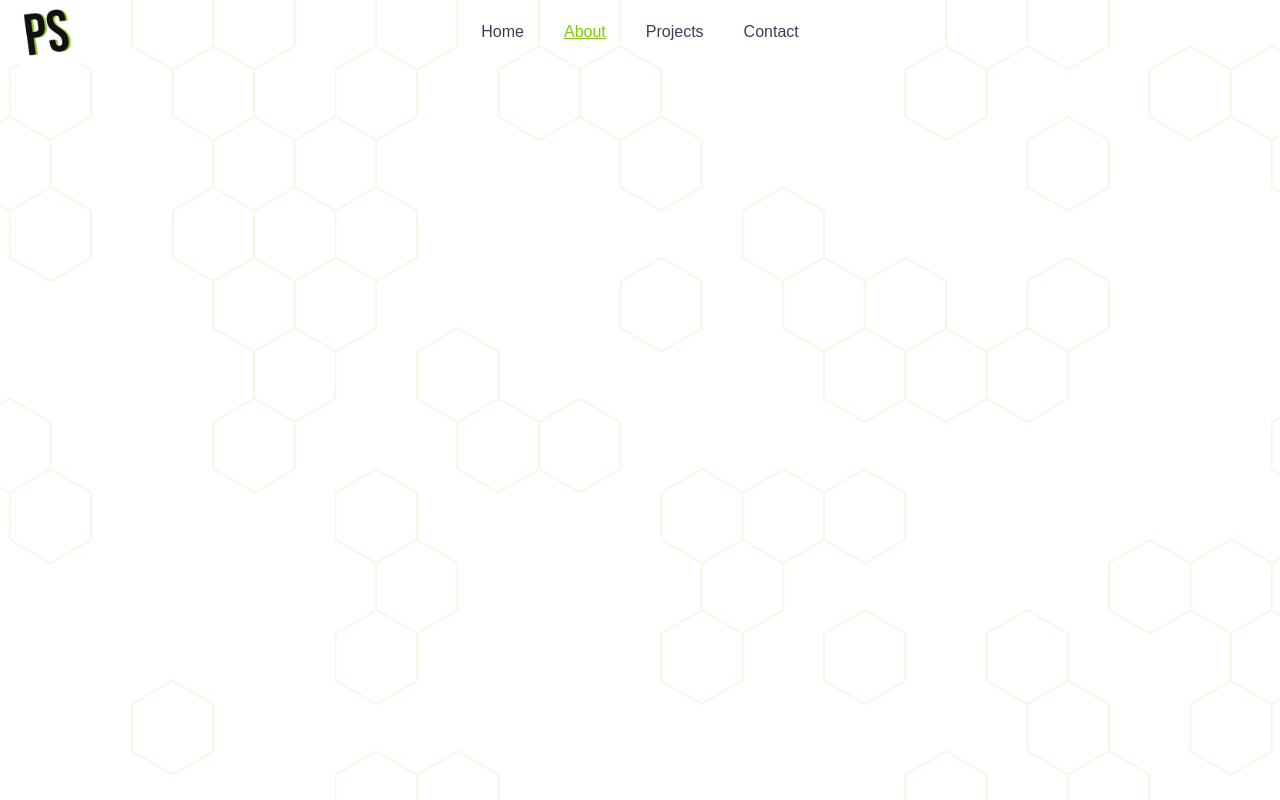
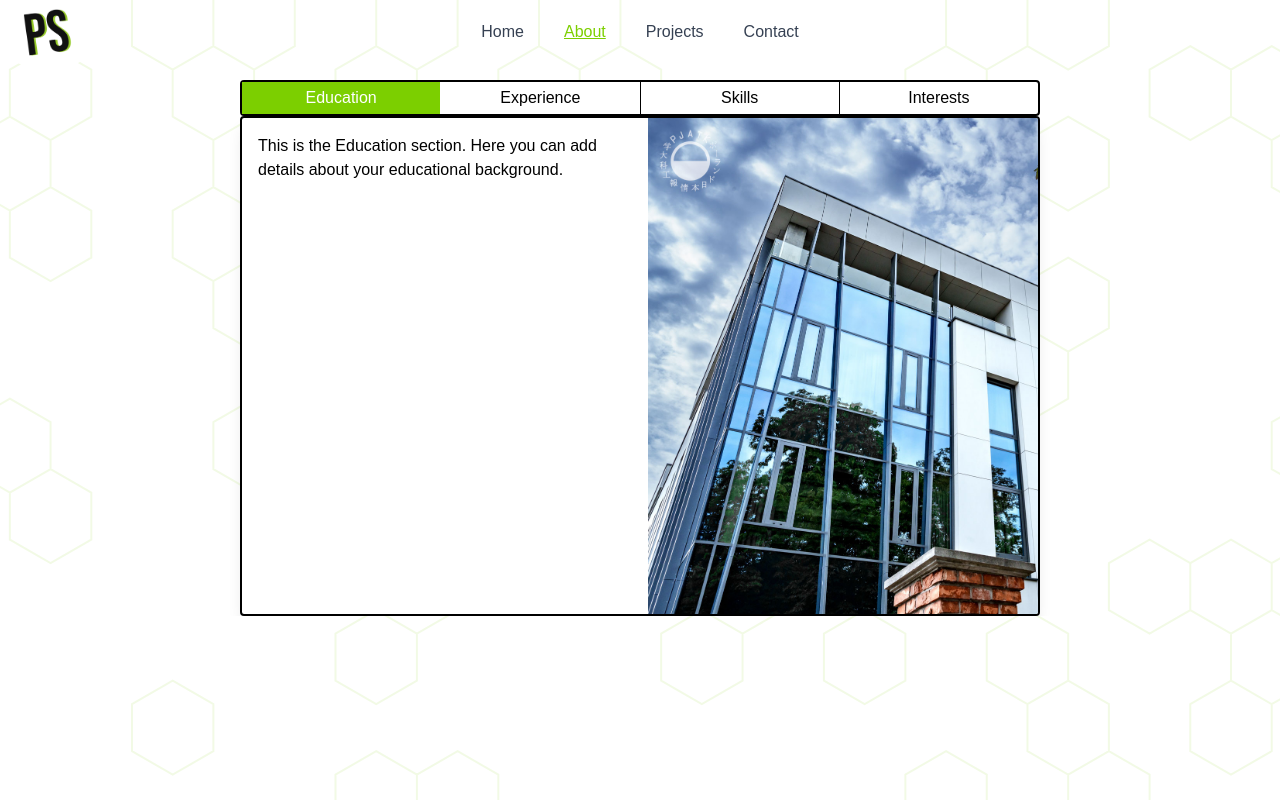
Before and after one commit to PawelSzeliga23/portfolioApp, a React (Vite) app: page /about in a window 1280 px wide. Built offline with nearby package versions, Linux system fonts and the light colour scheme; a web font is replaced by a local one.

Commit message:
About section in progress

```diff
--- a/src/App.tsx
+++ b/src/App.tsx
@@ -1,6 +1,7 @@
 import NavBar from "./components/navBar"
 import { BrowserRouter as Router, Routes, Route } from 'react-router-dom'
 import Home from "./components/Home"
+import About from "./components/About"
 import FadeInComponent from "./components/FadeInComponent"
 import Project from "./components/Project"
 import Projects from "./components/projects"
@@ -12,6 +13,7 @@ const App = () => {
         <NavBar />
         <Routes>
           <Route path="/" element={<FadeInComponent ><Home></Home></FadeInComponent>} />
+          <Route path="/about" element={<FadeInComponent ><About></About></FadeInComponent>} />
           <Route path="/projects" element={<FadeInComponent ><Projects /></FadeInComponent>} />
           <Route path="/project/:id" element={<FadeInComponent><Project /></FadeInComponent>} />
         </Routes>
--- /dev/null
+++ b/src/components/About.tsx
@@ -0,0 +1,89 @@
+import React, { useState } from 'react';
+import PJATK from '../assets/Budenk A 6_20230710_fot.- Magdalena Pierzchała.jpg';
+import INTREST from '../assets/Intrest.jpg';
+import { motion } from 'framer-motion';
+const About: React.FC = () => {
+    const [sections] = useState(['Education', 'Experience', 'Skills', 'Interests']);
+    const [activeSection, setActiveSection] = useState(sections[0]);
+    return (
+        <div className='mt-20 flex flex-col items-center justify-center bg-white z-50 mx-60'>
+            <div className="flex w-full justify-between mx-52 border-2 border rounded bg-white space-x-0">
+                {sections.map((section, index) => (
+                    <button
+                        key={section}
+                        className={`flex-1 text-center p-1 transition duration-200 ${activeSection === section ? 'bg-lime-500 text-white' : 'hover:text-lime-600'
+                            } ${index !== sections.length - 1 ? 'border-r' : ''} hover:cursor-pointer`}
+                        onClick={() => setActiveSection(section)}
+                    >
+                        {section}
+                    </button>
+                ))}
+            </div>
+                <motion.div
+                    key={activeSection}
+                    className="w-full h-500 bg-white border-2 border rounded shadow-lg overflow-hidden"
+                    initial={{ maxHeight: 0, opacity: 0 }}
+                    animate={{ maxHeight: 500, opacity: 1 }}
+                    exit={{ maxHeight: 0, opacity: 0 }}
+                    transition={{ duration: 0.5, ease: "easeInOut" }}
+                >
+                    <div className="grid grid-cols-2 gap-4 h-full">
+                        <div className='flex flex-col p-4'>
+                            {activeSection === 'Education' && (
+                                <p>
+                                    This is the Education section. Here you can add details about your educational background.
+                                </p>
+                            )}
+                            {activeSection === 'Experience' && (
+                                <p>
+                                    This is the Experience section. Here you can add details about your professional experience.
+                                </p>
+                            )}
+                            {activeSection === 'Skills' && (
+                                <p>
+                                    This is the Skills section. Here you can add details about your skills and expertise.
+                                </p>
+                            )}
+                            {activeSection === 'Interests' && (
+                                <p>
+                                    This is the Interests section. Here you can add details about your hobbies and interests.
+                                </p>
+                            )}
+                        </div>
+                        <div className="h-full">
+                            {activeSection === 'Education' && (
+                                <img
+                                    src={PJATK}
+                                    alt="Education"
+                                    className="w-full h-full object-cover object-[left_top]"
+                                />
+                            )}
+                            {activeSection === 'Experience' && (
+                                <img
+                                    src="path/to/experience-image.jpg"
+                                    alt="Experience"
+                                    className="w-full h-full object-cover object-[left_top]"
+                                />
+                            )}
+                            {activeSection === 'Skills' && (
+                                <img
+                                    src="path/to/skills-image.jpg"
+                                    alt="Skills"
+                                    className="w-full h-full object-cover object-[left_top]"
+                                />
+                            )}
+                            {activeSection === 'Interests' && (
+                                <img
+                                    src={INTREST}
+                                    alt="Interests"
+                                    className="w-full h-full object-cover"
+                                />
+                            )}
+                        </div>
+                    </div>
+                </motion.div>
+        </div>
+    );
+};
+
+export default About;
```
Also changed, not shown: src/assets/Budenk A 6_20230710_fot.- Magdalena Pierzchała.jpg (added), src/assets/Intrest.jpg (added).
